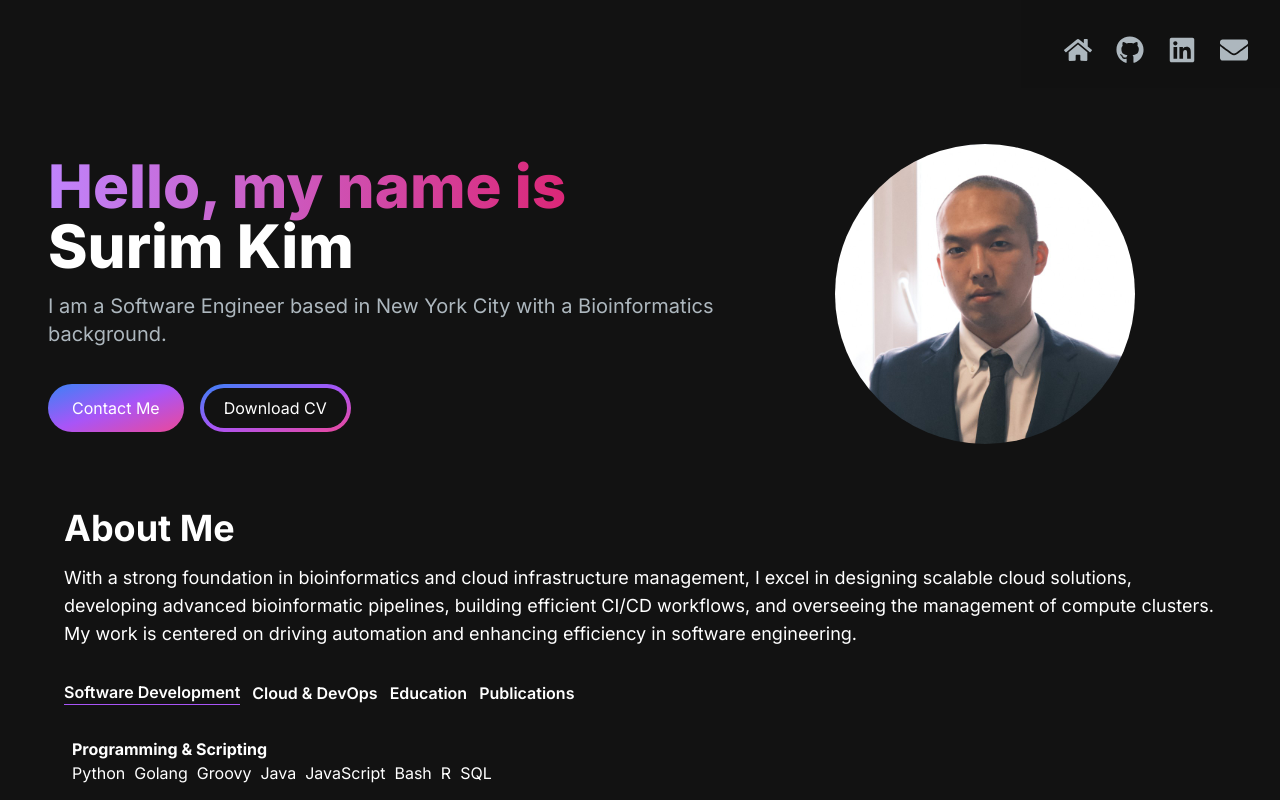
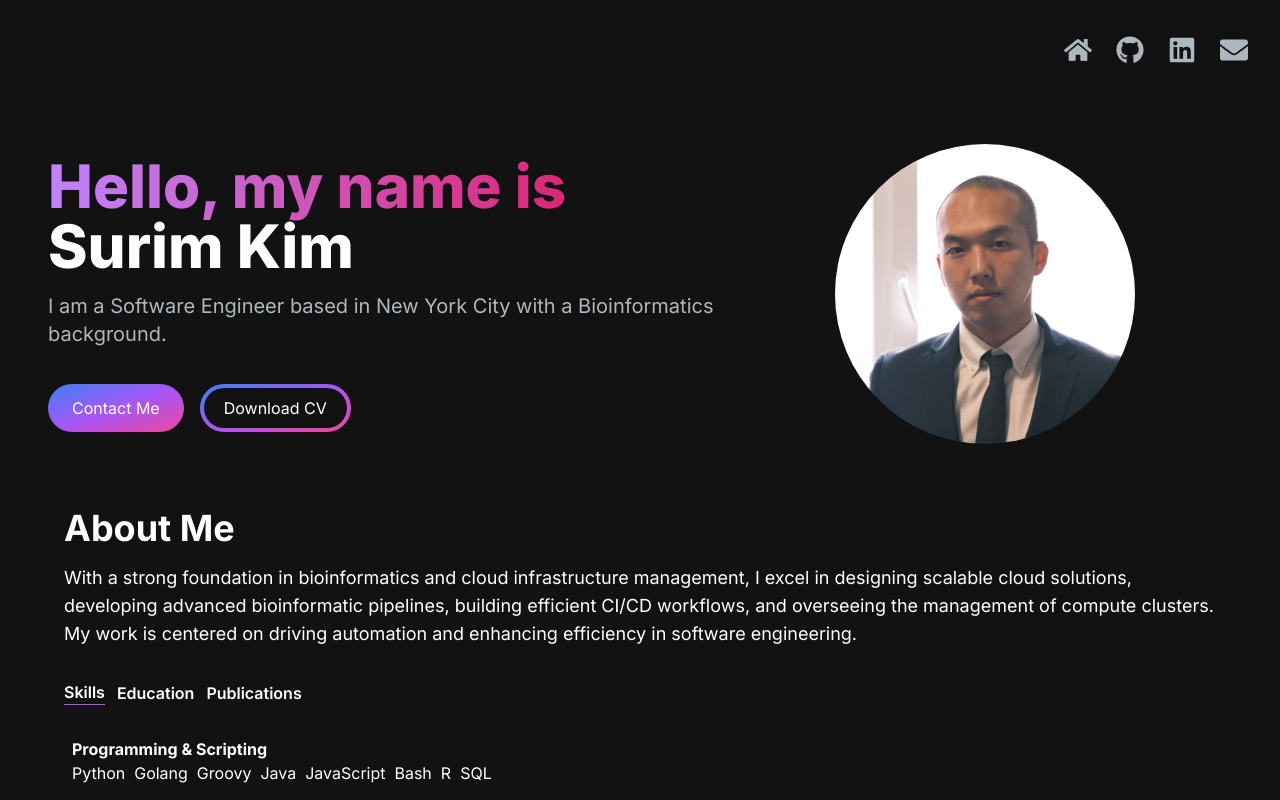
Before and after one commit to surimk/surim_site, a Next.js app: page / in a window 1280 px wide. Shown: the top 800 px of the page. Built offline with nearby package versions, Linux system fonts and the light colour scheme.

Commit message:
Add documentation to components and pages

```diff
--- a/src/components/AboutSection.tsx
+++ b/src/components/AboutSection.tsx
@@ -50,6 +50,14 @@ const containerizationTools = [
   { name: "Kubernetes", url: "https://kubernetes.io/" },
 ];
 
+/**
+ * Renders a list of tools as links to their respective websites.
+ *
+ * @param {{ name: string; url: string }[]} tools - An array of objects with
+ *   `name` and `url` properties.
+ *
+ * @returns {JSX.Element} A JSX element containing a list of links.
+ */
 function renderToolList(tools: { name: string; url: string }[]) {
   return (
     <div>
@@ -69,8 +77,8 @@ function renderToolList(tools: { name: string; url: string }[]) {
 
 const TAB_DATA = [
   {
-    title: "Software Development",
-    id: "software",
+    title: "Skills",
+    id: "skills",
     content: (
       <ul className="pl-2">
         <p className="font-bold">Programming & Scripting</p>
@@ -81,14 +89,7 @@ const TAB_DATA = [
         <br></br>
         <p className="font-bold">Bioinformatics</p>
         {renderToolList(bioinformaticsTools)}
-      </ul>
-    ),
-  },
-  {
-    title: "Cloud & DevOps",
-    id: "devops",
-    content: (
-      <ul className="pl-2">
+        <br></br>
         <p className="font-bold">Cloud Platforms</p>
         {renderToolList(cloudPlatforms)}
         <br></br>
@@ -100,18 +101,6 @@ const TAB_DATA = [
         <br></br>
         <p className="font-bold">Containerization & Orchestration</p>
         {renderToolList(containerizationTools)}
-      </ul>
-    ),
-  },
-  {
-    title: "Bioinformatics",
-    id: "bioinformatics",
-    content: (
-      <ul className="pl-2">
-        <li>Nextflow</li>
-        <li>Seqera Platform</li>
-        <li>Schrodinger Maestro</li>
-        <li>Antismash</li>
       </ul>
     ),
   },
@@ -150,10 +139,24 @@ const TAB_DATA = [
   },
 ];
 
+  /**
+   * A component that displays information about the author.
+   *
+   * It displays a brief bio, a list of skills, education, and publications.
+   * The component uses motion to animate the opacity of the elements.
+   * The delay of each element is staggered to create a smooth animation.
+   *
+   * @returns {JSX.Element} The component element.
+   */
 const AboutSection = () => {
-  const [tab, setTab] = useState("software");
+  const [tab, setTab] = useState("skills");
   const [isPending, startTransition] = useTransition();
 
+  /**
+   * Handles tab change by setting the state of the tab to the given id,
+   * and starts a transition to update the tab content.
+   * @param {string} id - The id of the tab to change to.
+   */
   const handleTabChange = (id: string) => {
     startTransition(() => {
       setTab(id);
@@ -186,18 +189,11 @@ const AboutSection = () => {
           >
             <div className="flex flex-row justify-start mt-8">
               <TabButton
-                selectTab={() => handleTabChange("software")}
-                active={tab === "software"}
+                selectTab={() => handleTabChange("skills")}
+                active={tab === "skills"}
               >
                 {" "}
-                Software Development{" "}
-              </TabButton>
-              <TabButton
-                selectTab={() => handleTabChange("devops")}
-                active={tab === "devops"}
-              >
-                {" "}
-                Cloud & DevOps{" "}
+                Skills{" "}
               </TabButton>
               <TabButton
                 selectTab={() => handleTabChange("education")}
--- a/src/components/Footer.tsx
+++ b/src/components/Footer.tsx
@@ -8,6 +8,11 @@ import {
 } from "react-icons/si";
 import { motion } from "framer-motion";
 
+/**
+ * The footer component for the website. It contains links to the technologies used
+ * to build the website and a link to the GitHub repository.
+ * @returns The footer component.
+ */
 const Footer = () => {
   return (
     <motion.div
```
Also changed, not shown: src/app/contact/page.tsx (+7 -0 lines), src/app/layout.tsx (+14 -0 lines), src/app/page.tsx (+7 -0 lines), src/components/ContactForm.tsx (+42 -0 lines), src/components/HeroSection.tsx (+8 -0 lines), src/components/MenuOverlay.tsx (+9 -0 lines), src/components/NavLink.tsx (+13 -0 lines), src/components/Navbar.tsx (+12 -0 lines), src/components/TabButton.tsx (+11 -0 lines).
